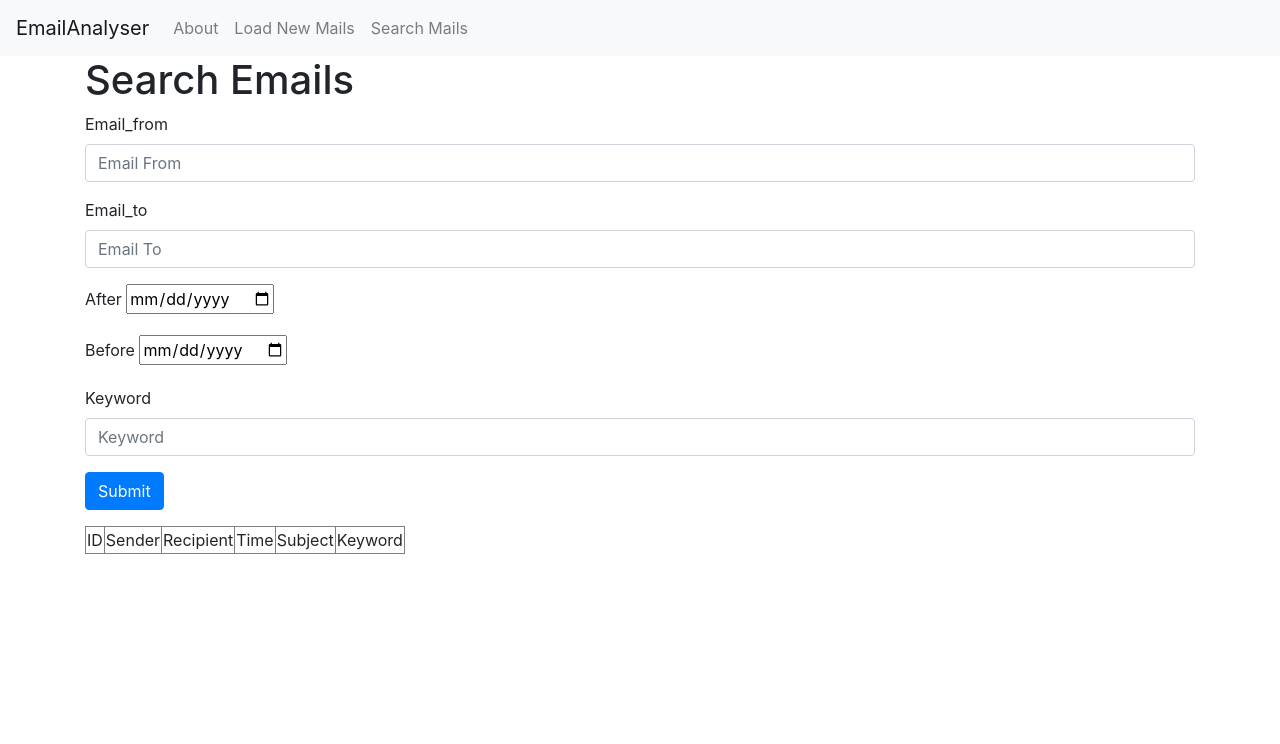
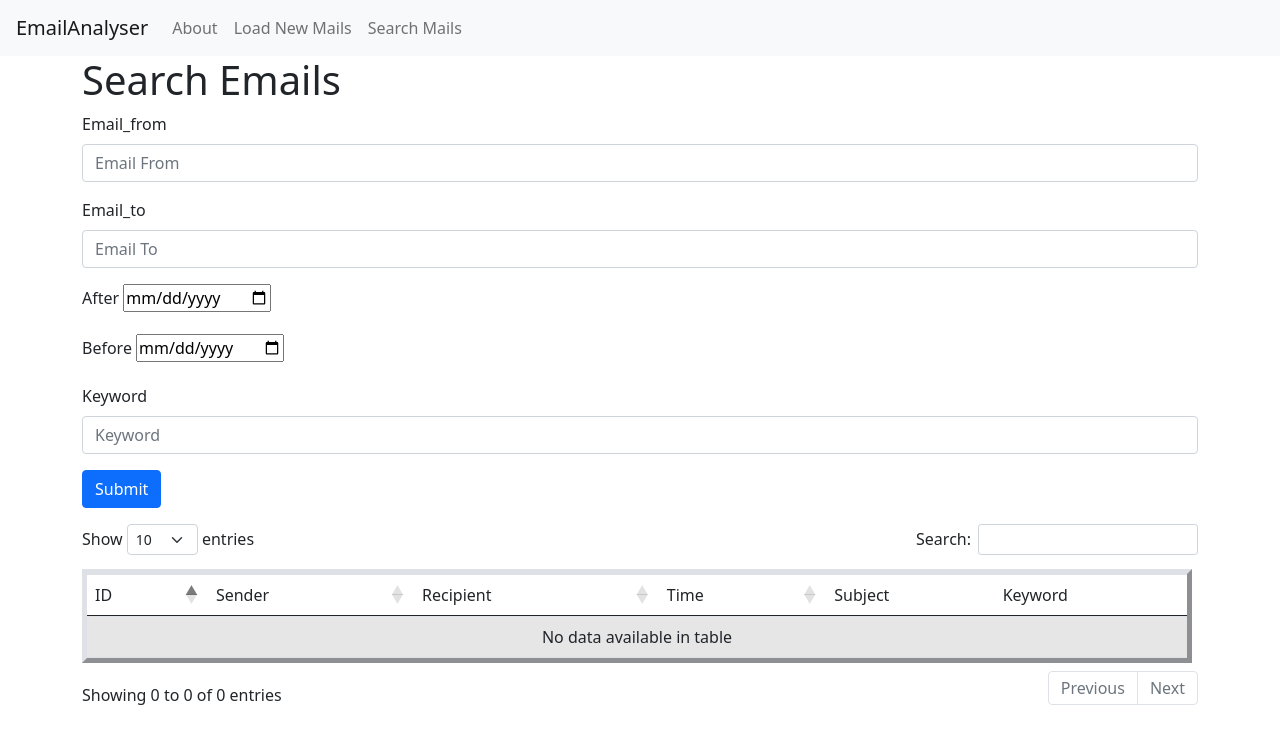
Before and after one commit to yileiCao/email-analyser, a Flask app: page /mail_list/ in a window 1280 px wide. Shown: the top 744 px of the page. Run offline with Flask 3, Linux system fonts and the light colour scheme; data that the repository does not hold is empty; parts of the project's set-up code (start-up, migrations or seed data) failed here and were passed over; some libraries are stand-ins or nearby versions.

Commit message:
beautify view mail page

```diff
--- a/src/templates/base.html
+++ b/src/templates/base.html
@@ -6,7 +6,9 @@
     <meta name="viewport" content="width=device-width, initial-scale=1, shrink-to-fit=no">
 
     <!-- Bootstrap CSS -->
-    <link rel="stylesheet" href="https://stackpath.bootstrapcdn.com/bootstrap/4.3.1/css/bootstrap.min.css" integrity="sha384-ggOyR0iXCbMQv3Xipma34MD+dH/1fQ784/j6cY/iJTQUOhcWr7x9JvoRxT2MZw1T" crossorigin="anonymous">
+      <link rel="stylesheet" href="https://stackpath.bootstrapcdn.com/bootstrap/4.3.1/css/bootstrap.min.css" integrity="sha384-ggOyR0iXCbMQv3Xipma34MD+dH/1fQ784/j6cY/iJTQUOhcWr7x9JvoRxT2MZw1T" crossorigin="anonymous">
+      <link href="https://cdn.jsdelivr.net/npm/bootstrap@5.0.1/dist/css/bootstrap.min.css" rel="stylesheet" integrity="sha384-+0n0xVW2eSR5OomGNYDnhzAbDsOXxcvSN1TPprVMTNDbiYZCxYbOOl7+AMvyTG2x" crossorigin="anonymous">
+      <link rel="stylesheet" type="text/css" href="https://cdn.datatables.net/1.10.25/css/dataTables.bootstrap5.css">
 
     <title>{% block title %} {% endblock %}</title>
   </head>
@@ -39,8 +41,12 @@
 
     <!-- Optional JavaScript -->
     <!-- jQuery first, then Popper.js, then Bootstrap JS -->
-    <script src="https://code.jquery.com/jquery-3.3.1.slim.min.js" integrity="sha384-q8i/X+965DzO0rT7abK41JStQIAqVgRVzpbzo5smXKp4YfRvH+8abtTE1Pi6jizo" crossorigin="anonymous"></script>
-    <script src="https://cdnjs.cloudflare.com/ajax/libs/popper.js/1.14.7/umd/popper.min.js" integrity="sha384-UO2eT0CpHqdSJQ6hJty5KVphtPhzWj9WO1clHTMGa3JDZwrnQq4sF86dIHNDz0W1" crossorigin="anonymous"></script>
-    <script src="https://stackpath.bootstrapcdn.com/bootstrap/4.3.1/js/bootstrap.min.js" integrity="sha384-JjSmVgyd0p3pXB1rRibZUAYoIIy6OrQ6VrjIEaFf/nJGzIxFDsf4x0xIM+B07jRM" crossorigin="anonymous"></script>
+      <script src="https://code.jquery.com/jquery-3.3.1.slim.min.js" integrity="sha384-q8i/X+965DzO0rT7abK41JStQIAqVgRVzpbzo5smXKp4YfRvH+8abtTE1Pi6jizo" crossorigin="anonymous"></script>
+      <script src="https://cdnjs.cloudflare.com/ajax/libs/popper.js/1.14.7/umd/popper.min.js" integrity="sha384-UO2eT0CpHqdSJQ6hJty5KVphtPhzWj9WO1clHTMGa3JDZwrnQq4sF86dIHNDz0W1" crossorigin="anonymous"></script>
+      <script src="https://stackpath.bootstrapcdn.com/bootstrap/4.3.1/js/bootstrap.min.js" integrity="sha384-JjSmVgyd0p3pXB1rRibZUAYoIIy6OrQ6VrjIEaFf/nJGzIxFDsf4x0xIM+B07jRM" crossorigin="anonymous"></script>
+      <script type="text/javascript" charset="utf8" src="https://code.jquery.com/jquery-3.6.0.min.js"></script>
+      <script type="text/javascript" charset="utf8" src="https://cdn.datatables.net/1.10.25/js/jquery.dataTables.js"></script>
+      <script type="text/javascript" charset="utf8" src="https://cdn.datatables.net/1.10.25/js/dataTables.bootstrap5.js"></script>
+      {% block scripts %}{% endblock %}
   </body>
 </html>
--- a/src/templates/mail_list.html
+++ b/src/templates/mail_list.html
@@ -44,7 +44,8 @@
         </div>
     </form>
 
-    <table border='1' style='border-collapse:collapse'>
+    <table id="myTable" border='5' class='table table-striped' style='border-collapse:separate'>
+        <thead>
             <tr>
                 <td>ID</td>
                 <td>Sender</td>
@@ -53,6 +54,8 @@
                 <td>Subject</td>
                 <td>Keyword</td>
             </tr>
+        </thead>
+        <tbody>
         {% for mail in emails %}
             <tr>
                 <td><a href="{{ url_for('view_mail', mail_id=mail['id']) }}">{{mail['id']}}</a></td>
@@ -63,5 +66,24 @@
                 <td>{{mail['keyword']}}</td>
             </tr>
         {% endfor %}
-        </table>
+        </tbody>
+    </table>
 {% endblock %}
+
+{% block scripts %}
+  <script>
+    $(document).ready(function () {
+      $('#myTable').DataTable({
+        columns: [
+          {searchable: false},
+          null,
+          null,
+          {searchable: false},
+          {orderable: false},
+          {orderable: false}],
+      });
+    });
+
+
+  </script>
+{% endblock %}
--- a/src/templates/view_mail.html
+++ b/src/templates/view_mail.html
@@ -4,7 +4,8 @@
     <h1>{% block title %} Email Content {% endblock %}</h1>
 
 
-    <table border='1' style='border-collapse:collapse'>
+    <table border='5' class='table table-striped' style='border-collapse:separate'>
+        <thead>
             <tr>
                 <td>Sender</td>
                 <td>Recipient</td>
@@ -12,6 +13,8 @@
                 <td>Subject</td>
                 <td>Keyword</td>
             </tr>
+        </thead>
+        <tbody>
             <tr>
                 <td>{{data['email_address']}}</td>
                 <td>{{data['email_address_1']}}</td>
@@ -19,6 +22,7 @@
                 <td>{{data['subject']}}</td>
                 <td>{{data['keyword']}}</td>
             </tr>
+        </tbody>
     </table>
     <pre>{{text}}</pre>
 
```
Lines whose indentation alone changed are shown as unchanged.
